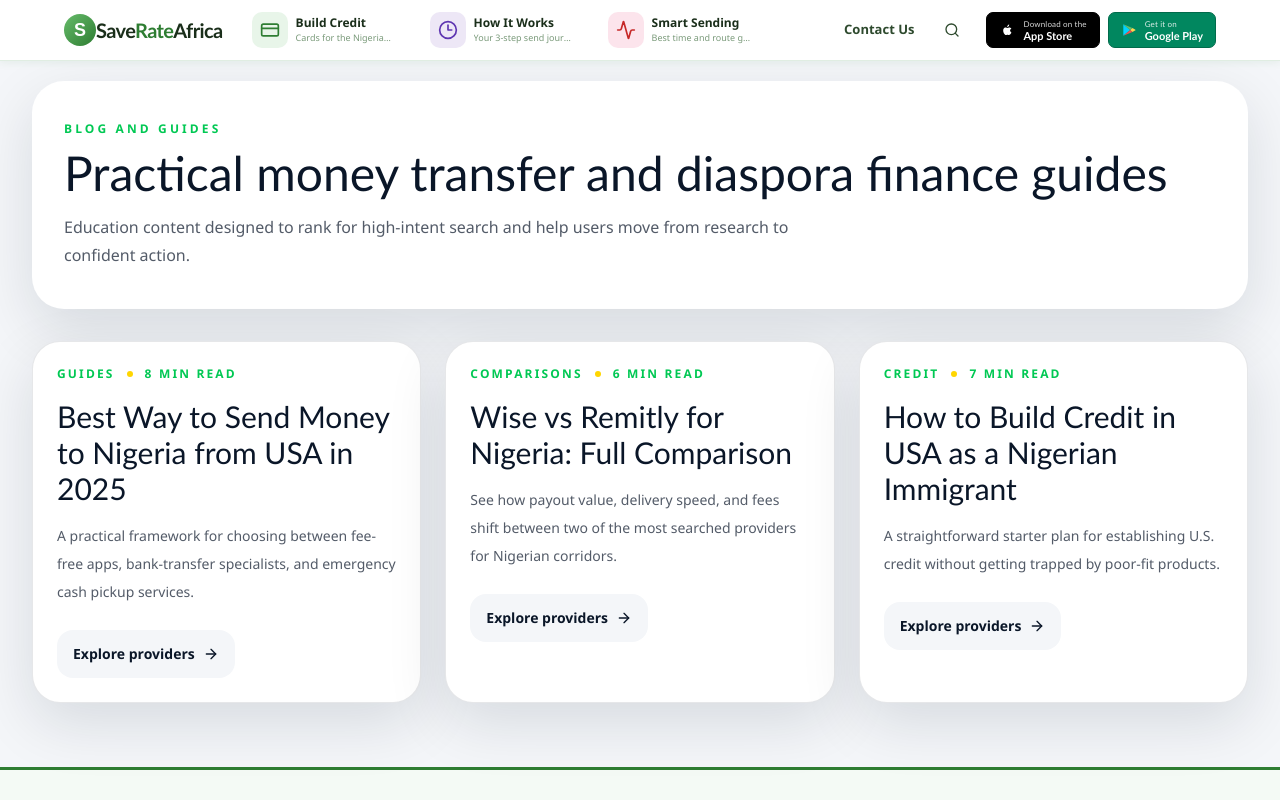
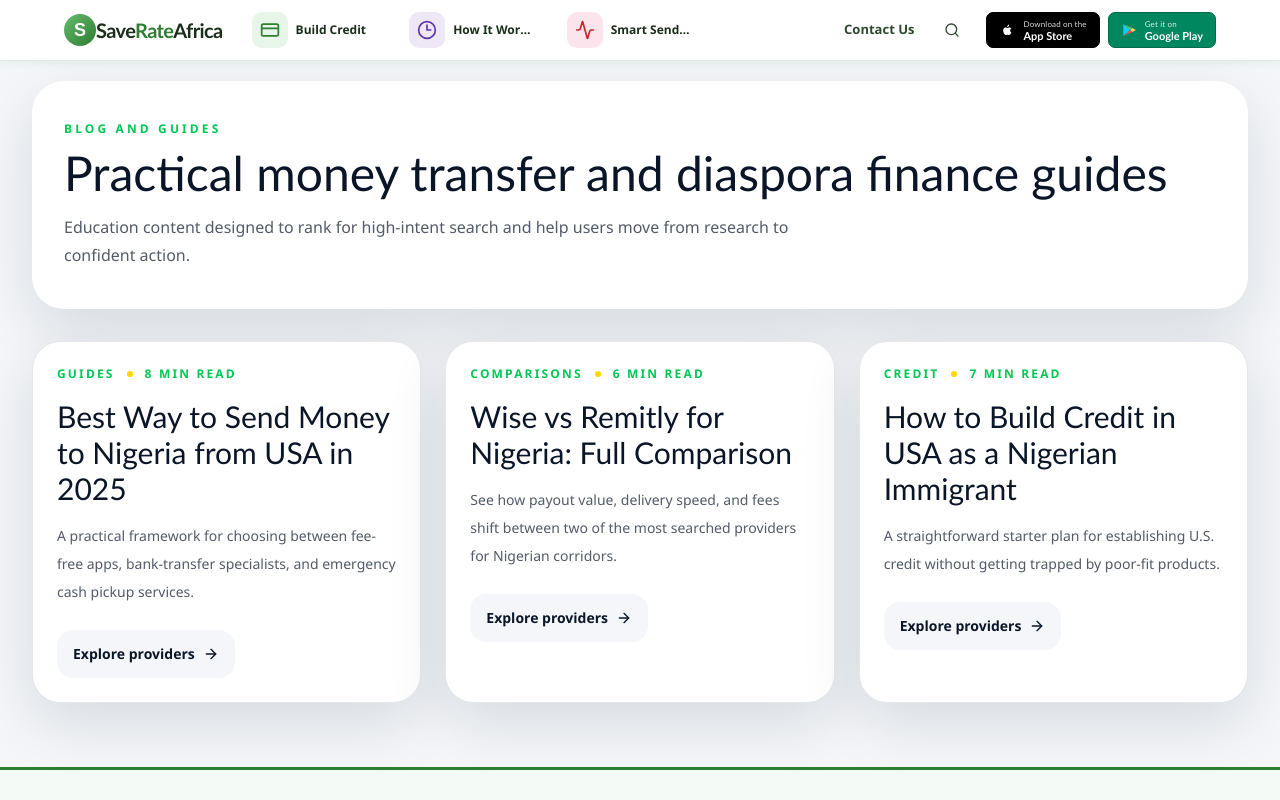
Before and after one commit to Chinenyeonukogu/SaveRateAfrica, a Next.js app: page /blog in a window 1280 px wide. Shown: the top 800 px of the page. Built offline with nearby package versions, Linux system fonts and the light colour scheme.

Commit message:
Remove nav item subtitles

```diff
--- a/components/SiteHeader.tsx
+++ b/components/SiteHeader.tsx
@@ -547,19 +547,14 @@ export function SiteHeader({
                         onClick={(event) => handleNavigationClick(event, item)}
                       >
                         {renderFeatureIcon(item)}
-                        <span className="min-w-0">
                         <span
-                            className={`block truncate text-[12px] leading-[1.2] transition-colors ${
+                          className={`block min-w-0 truncate text-[12px] leading-[1.2] transition-colors ${
                             isActive
                               ? "font-bold text-[#1b5e20]"
                               : "font-semibold text-[#1a2e1a] group-hover:text-[#1b5e20]"
                           }`}
                         >
                           {item.label}
-                          </span>
-                          <span className="mt-[2px] block truncate text-[9px] leading-[1.3] text-[#7a9a7a]">
-                            {item.description}
-                          </span>
                         </span>
                       </Link>
                     </li>
@@ -795,14 +790,7 @@ export function SiteHeader({
                   onClick={(event) => handleNavigationClick(event, item)}
                 >
                   {renderFeatureIcon(item)}
-                  <span className="min-w-0">
-                    <span className="block text-[15px]">{item.label}</span>
-                    {item.description ? (
-                      <span className="mt-1 block text-[11px] font-medium text-[#7a9a7a]">
-                        {item.description}
-                      </span>
-                    ) : null}
-                  </span>
+                  <span className="block min-w-0 text-[15px]">{item.label}</span>
                 </Link>
               </div>
             );
```
Lines whose indentation alone changed are shown as unchanged.
